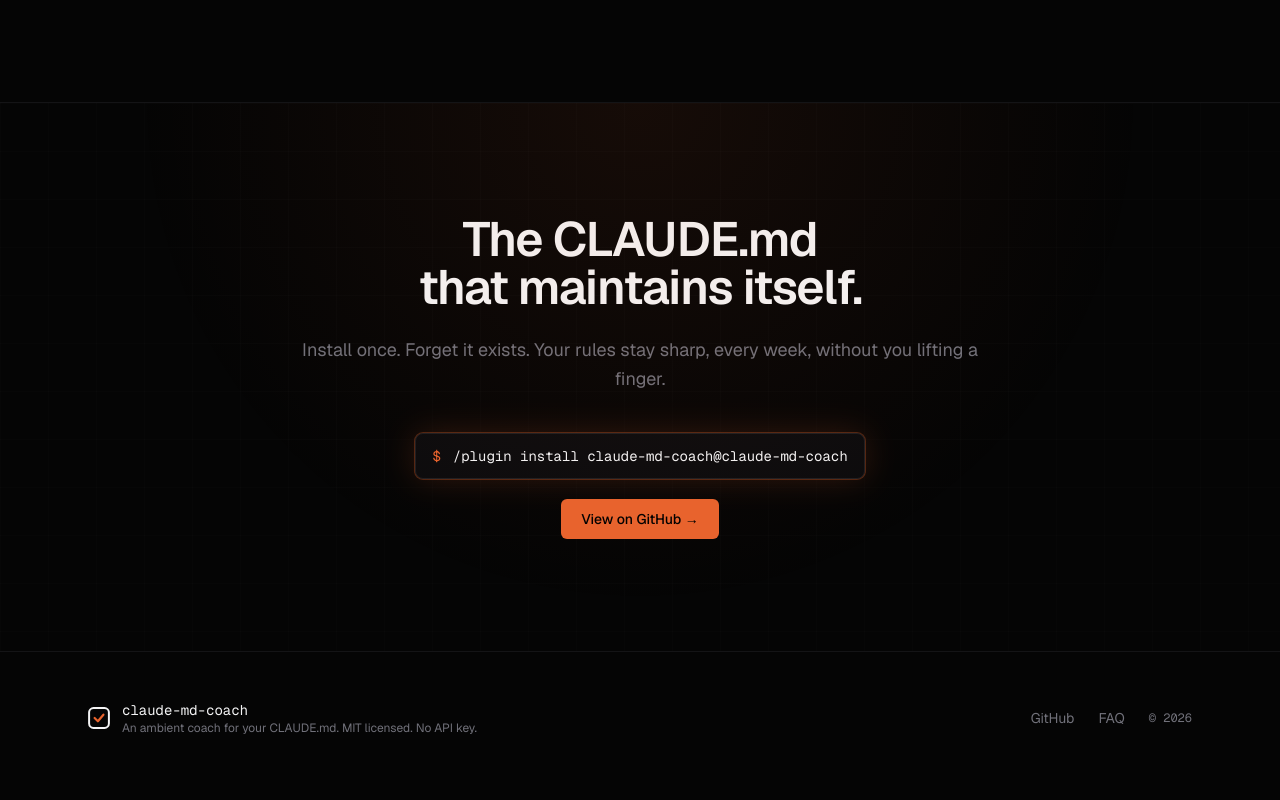
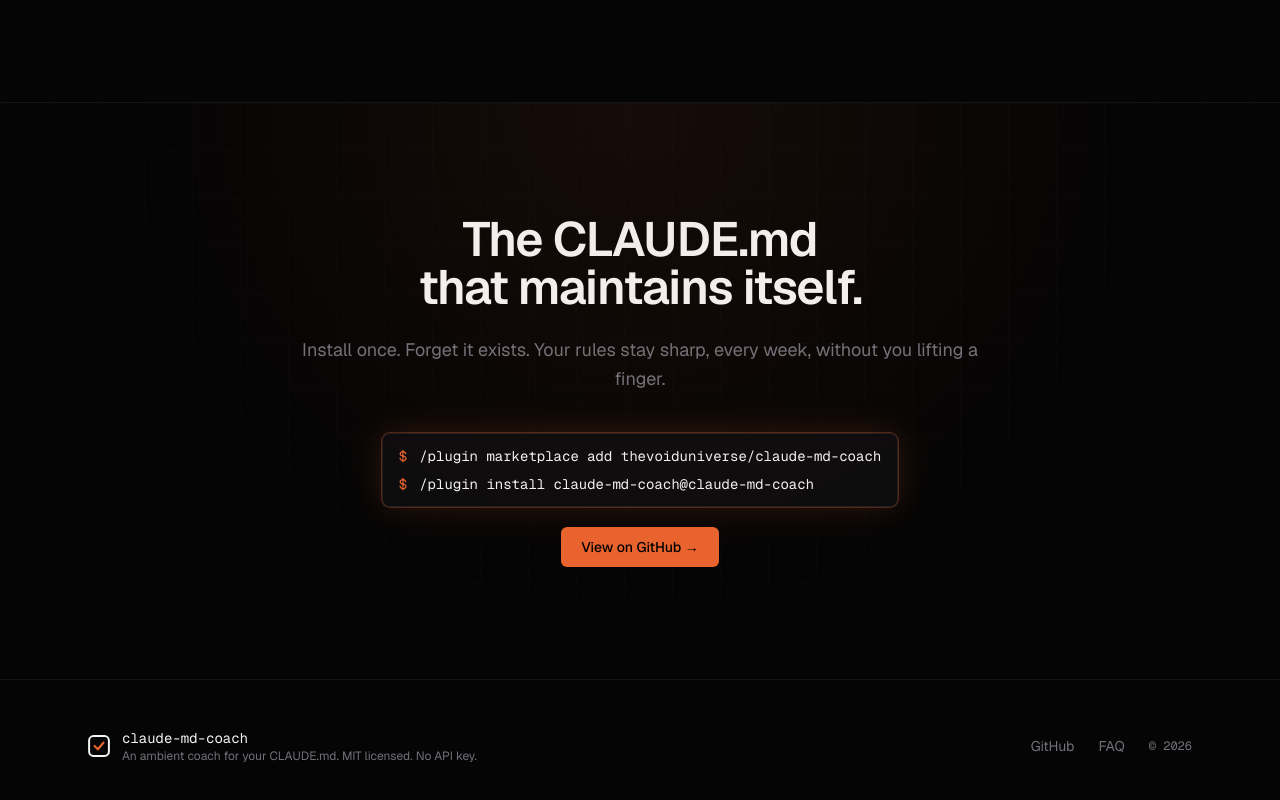
Before and after one commit to thevoiduniverse/claude-md-coach-site, a Next.js app: page / in a window 1280 px wide. Shown: the part 6656-7456 px from the top of the page. Built offline with nearby package versions, Linux system fonts and the light colour scheme.

Commit message:
Fix install CTA: include the marketplace add step
Showing only '/plugin install claude-md-coach@claude-md-coach' fails for
first-time users because the marketplace hasn't been added yet. Add the
'/plugin marketplace add' line above it, matching the README.

```diff
--- a/app/page.tsx
+++ b/app/page.tsx
@@ -779,9 +779,15 @@ function FinalCTA() {
           without you lifting a finger.
         </p>
         <div className="mt-10 flex flex-col items-center gap-3">
-          <div className="mono flex items-center gap-3 rounded-lg border border-border bg-card px-4 py-3 text-sm glow-accent">
-            <span className="text-accent">$</span>
-            <span>/plugin install claude-md-coach@claude-md-coach</span>
+          <div className="mono flex flex-col gap-2 rounded-lg border border-border bg-card px-4 py-3 text-left text-sm glow-accent">
+            <div className="flex items-center gap-3">
+              <span className="text-accent">$</span>
+              <span>/plugin marketplace add thevoiduniverse/claude-md-coach</span>
+            </div>
+            <div className="flex items-center gap-3">
+              <span className="text-accent">$</span>
+              <span>/plugin install claude-md-coach@claude-md-coach</span>
+            </div>
           </div>
           <Link
             href="https://github.com/thevoiduniverse/claude-md-coach"
```
